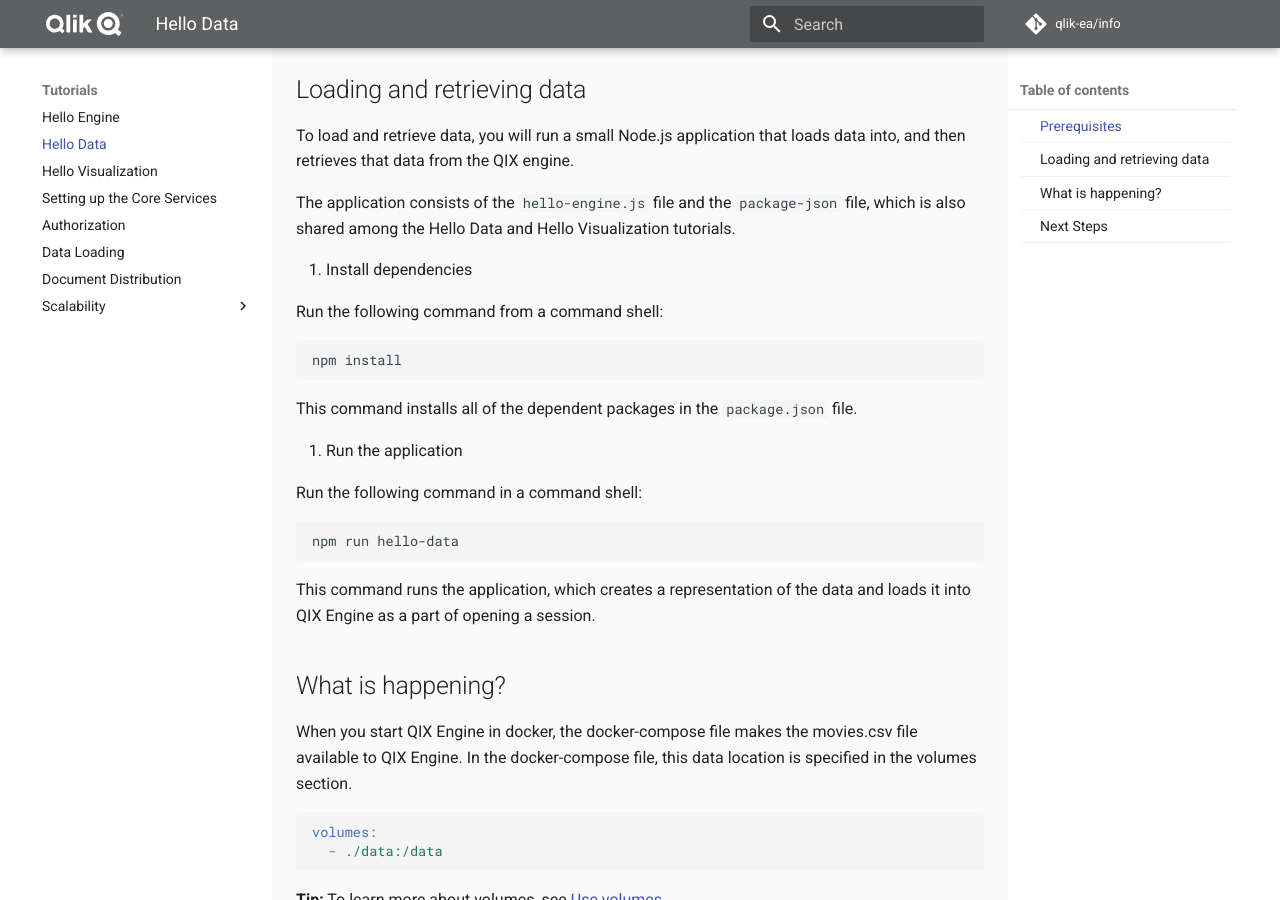
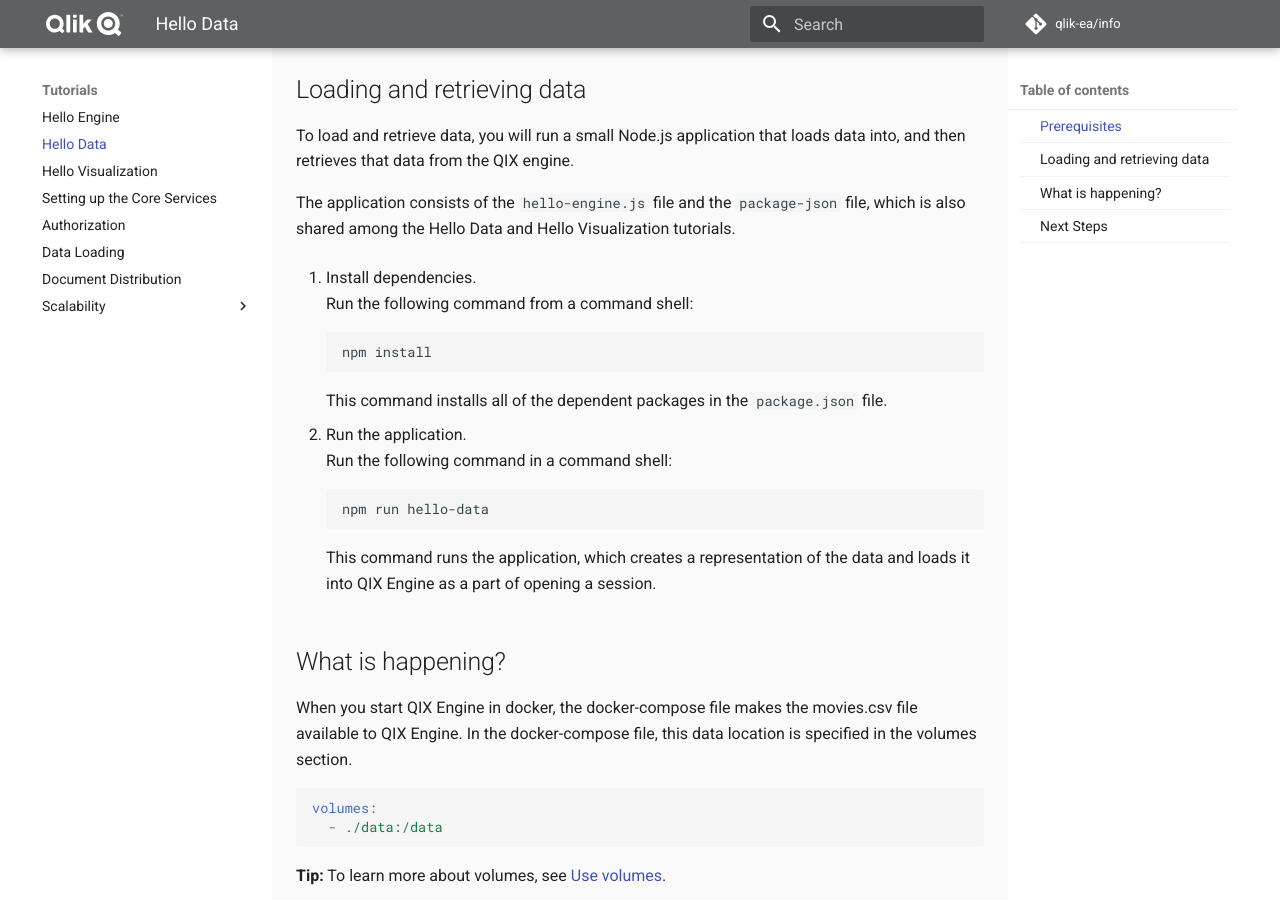
Before and after one commit to qlik-oss/core-website, an MkDocs documentation site: the page built from docs/tutorials/hello-data.md, in a window 1280 px wide and 900 px high, scrolled down 506 px. Built offline with MkDocs 1.6.1 and Material for MkDocs 9.7.7, drawn with Linux system fonts in a browser that asks for light colours; comment, search, counter and statistics services are not loaded; old or Windows-style settings are respelled for this version of MkDocs.

Commit message:
formatted lists

````diff
--- a/docs/tutorials/hello-data.md
+++ b/docs/tutorials/hello-data.md
@@ -16,24 +16,19 @@
 
 The application consists of the `hello-engine.js` file and the `package-json` file, which is also shared among the Hello Data and Hello Visualization tutorials.
 
-1. Install dependencies
+1. Install dependencies.
+   Run the following command from a command shell:
 
-Run the following command from a command shell:
+        npm install
 
-```bash
-npm install
-```
-This command installs all of the dependent packages in the `package.json` file.
+    This command installs all of the dependent packages in the `package.json` file.
 
-2. Run the application
+2. Run the application.
+   Run the following command in a command shell:
 
-Run the following command in a command shell:
+        npm run hello-data
 
-```bash
-npm run hello-data
-```
-
-This command runs the application, which creates a representation of the data and loads it into QIX Engine as a part of opening a session.
+    This command runs the application, which creates a representation of the data and loads it into QIX Engine as a part of opening a session.
 
 ## What is happening?
 
````
